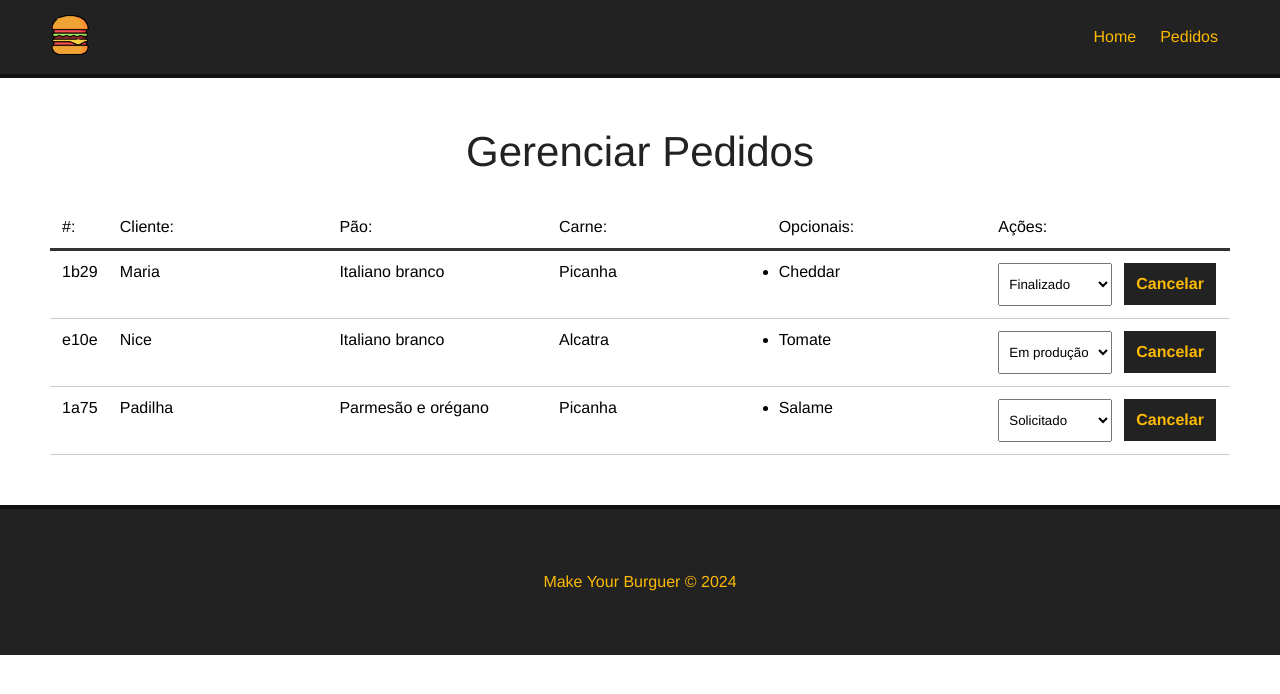
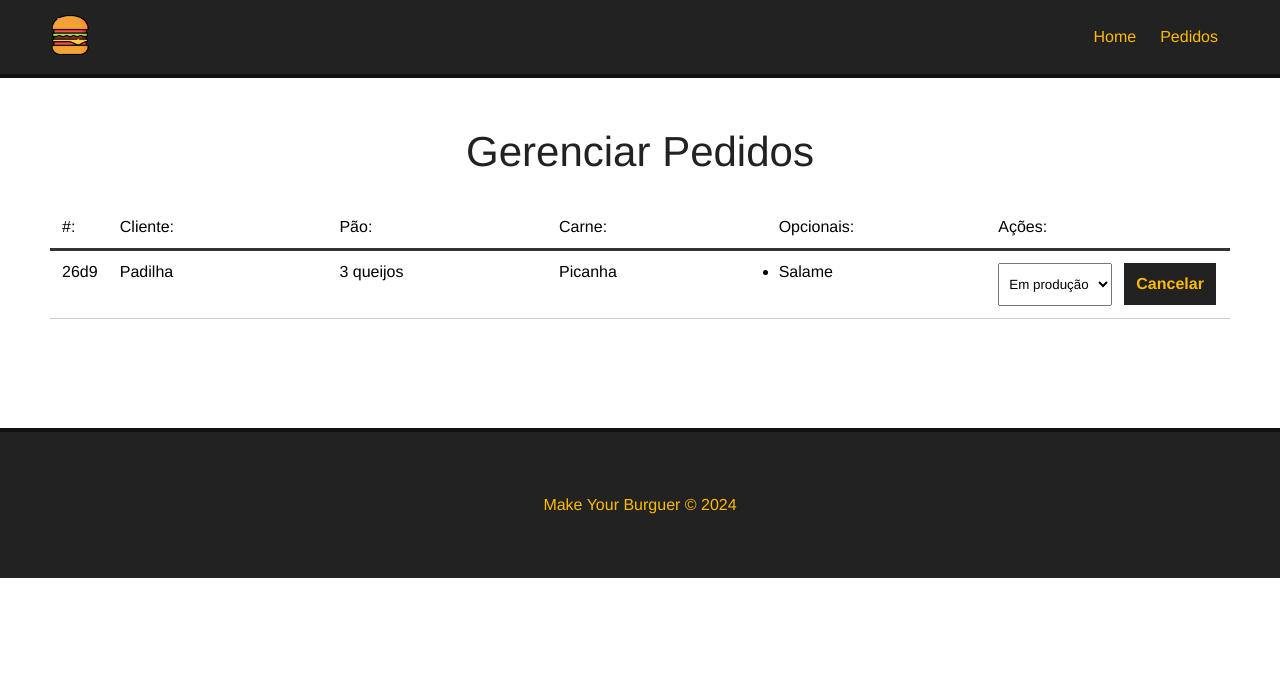
Before and after one commit to Maria-Padilha/Burguer, a Vue app: page /pedidos in a window 1280 px wide. Shown: the top 694 px of the page. Built offline with nearby package versions, Linux system fonts and the light colour scheme; data requests are answered from the project's data file.

Commit message:
finishing project

```diff
--- a/db/db.json
+++ b/db/db.json
@@ -79,34 +79,14 @@
   ],
   "burguers": [
     {
-      "id": "1b29",
-      "nome": "Maria",
-      "carne": "Picanha",
-      "pao": "Italiano branco",
-      "opcionais": [
-        "Cheddar"
-      ],
-      "status": "Finalizado"
-    },
-    {
-      "id": "e10e",
-      "nome": "Nice",
-      "carne": "Alcatra",
-      "pao": "Italiano branco",
-      "opcionais": [
-        "Tomate"
-      ],
-      "status": "Em produção"
-    },
-    {
-      "id": "1a75",
+      "id": "26d9",
       "nome": "Padilha",
       "carne": "Picanha",
-      "pao": "Parmesão e orégano",
+      "pao": "3 queijos",
       "opcionais": [
         "Salame"
       ],
-      "status": "Solicitado"
+      "status": "Em produção"
     }
   ]
 }
--- a/src/components/dashboard.vue
+++ b/src/components/dashboard.vue
@@ -1,4 +1,5 @@
 <template>
+    <mensage :msg="msg" v-show="msg"/>
     <div class="burger-table">
         <div>
             <div id="burger-table-heading">
@@ -38,14 +39,20 @@
 </template>
 
 <script>
+    import mensage from './mensage.vue';
+
     export default{
         name: "dashboard",
         data(){
             return{
                 burgers: null,
                 burger_id: null,
-                status_burger: []
+                status_burger: [],
+                msg: null
             }
+        },
+        components:{
+            mensage
         },
         methods: {
             async getPedidos(){
@@ -68,6 +75,12 @@
 
                 const res = await req.json();
 
+                // mensagem de pedido cancelado
+                this.msg = "Pedido cancelado com sucesso!"
+
+                // limpar mensagem
+                setTimeout(() => this.msg = "",3000);
+
                 this.getPedidos();
             },
             async updateBurger(event, id){
@@ -80,7 +93,13 @@
                 });
 
                 const res = await req.json();
-                console.log(res)
+
+                // mensagem de pedido atualizado
+                this.msg = `O pedido ${res.id} está ${res.status}!`
+
+                // limpar mensagem
+                setTimeout(() => this.msg = "",4000);
+
             }
         },
         mounted(){
--- a/src/components/mensage.vue
+++ b/src/components/mensage.vue
@@ -1,6 +1,6 @@
 <template>
     <div class="message-container">
-        <p>Pedidio realizado com sucesso!</p>
+        <p>{{ msg }}</p>
     </div>
 </template>
 
--- a/src/views/HomeView.vue
+++ b/src/views/HomeView.vue
@@ -3,7 +3,6 @@
   <main class="main-container">
     <h2>Monte o seu burguer:</h2>
     <burgerForm />
-
   </main>
 </template>
 
```
